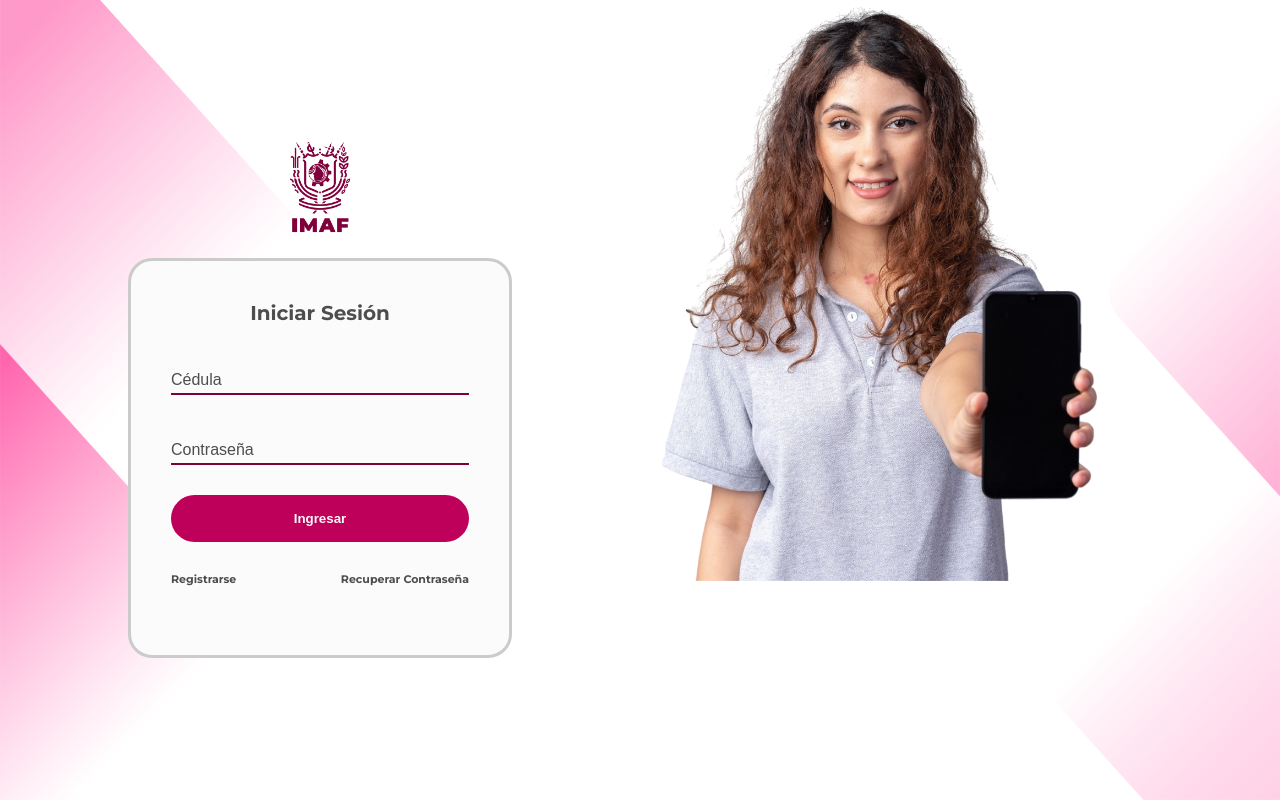
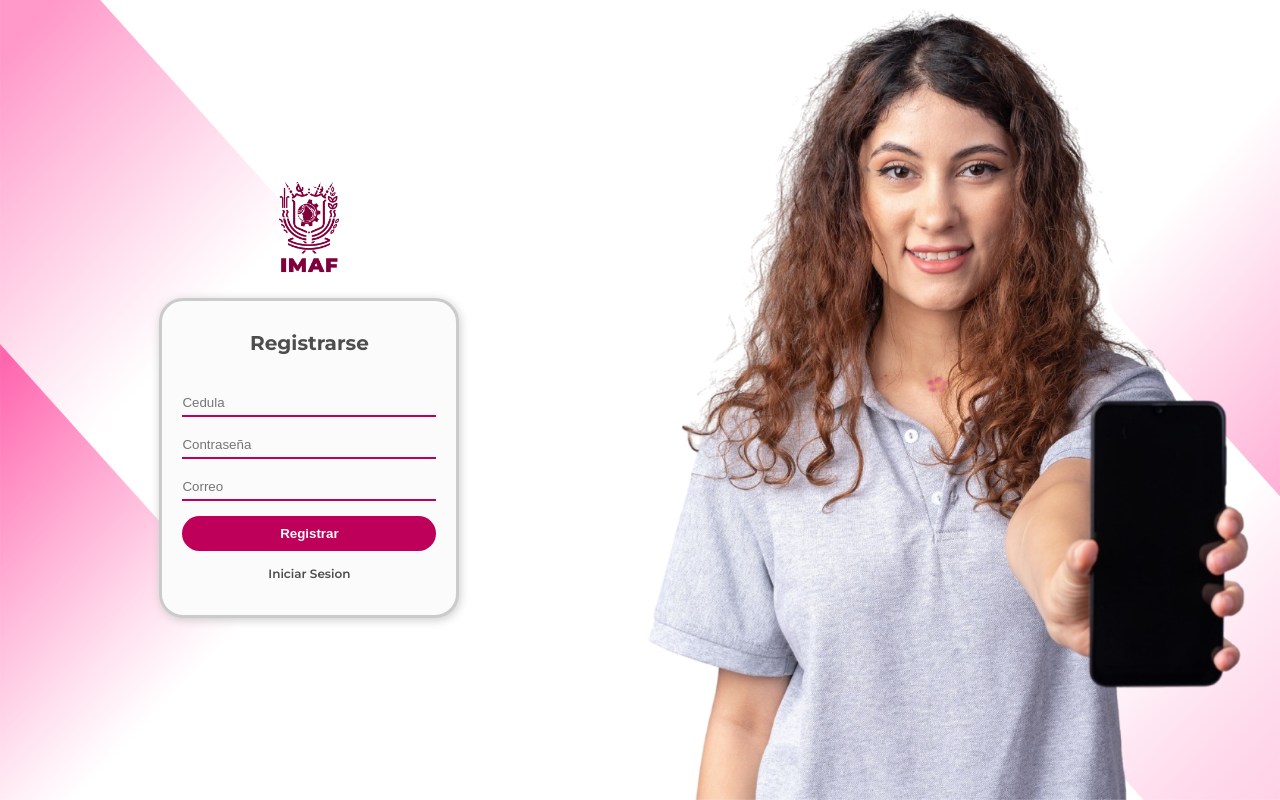
Before and after one commit to Emcahell/imaf-project, a PHP site: page /register.html in a window 1280 px wide. Run offline with PHP 8.4, Linux system fonts and the light colour scheme.

Commit message:
Pantalla de registro Final

```diff
--- a/register.html
+++ b/register.html
@@ -1,34 +1,58 @@
 <!DOCTYPE html>
-<html lang="es">
-<head>
-  <meta charset="UTF-8">
-  <meta name="viewport" content="width=device-width, initial-scale=1.0">
-  <link rel="stylesheet" href="./styles/register.css">
-
-  <title>Iniciar Sesión</title>
-</head>
-<body>
-  <div class="center-box">
-
-    <img src="./assets/recursos/logo-imaf.png" class="logo-img" alt="logo-imaf">
-    <div class="form-box">
-      <h1>Iniciar Sesión</h1>
-      <form action="">
-        <input type="number" placeholder="Cédula">
-        <input type="password" placeholder="Contraseña">
-        <button>Ingresar</button>
+<html lang="en">
+  <head>
+    <meta charset="UTF-8" />
+    <meta name="viewport" content="width=device-width, initial-scale=1.0" />
+    <link rel="stylesheet" href="styles/register.css" />
+    <title>Register | IMAF</title>
+  </head>
+  <body>
+    <div class="box-center">
+      <img
+        src="assets/recursos/logo-imaf.png"
+        alt="logo-imaf"
+        class="logo-img"
+      />
+      <form action="" name="formRegister" class="form">
+        <div class="form-title">
+          <h1>Registrarse</h1>
+        </div>
+        <div class="form-item">
+          <input
+            type="number"
+            name="cedula"
+            placeholder="Cedula"
+            class="form-input"
+          />
+        </div>
+        <div class="form-item">
+          <input
+            type="password"
+            name="contraseña"
+            placeholder="Contraseña"
+            class="form-input"
+          />
+        </div>
+        <div class="form-item">
+          <input
+            type="email"
+            name="correo"
+            placeholder="Correo"
+            class="form-input"
+          />
+        </div>
+        <div class="form-item">
+          <button type="submit" name="button" class="btn">Registrar</button>
+        </div>
+        <div class="form-link">
+          <a href="">Iniciar Sesion</a>
+        </div>
       </form>
-      <div class="additional-links">
-        <div class="links-box">
-          <a href="#">Registrarse</a>
-          <a href="/pages/auth/confirm-recover.html" target="_blank">Recuperar Contraseña</a>
-        </div>
-      </div>
     </div>
-  </div>
-  <div class="caja-img">
-
-    <img src="assets/images/model-register.png" class="chama" alt="">
-  </div>
-</body>
+    <img
+      src="assets/images/model-register.png"
+      alt="mujer-posando-con-un-telefono-en-la-mano"
+      class="img-modelo"
+    />
+  </body>
 </html>
--- a/styles/register.css
+++ b/styles/register.css
@@ -7,115 +7,113 @@
 }
 
 html{
-        font-size: 62.5%;
+    font-size: var(--font-size);
 }
 
-   body {
-            margin: 0;
-            padding: 0;
+body{
     width: 100vw;
-            background-image: url(/assets/recursos/bars-bg.png);
+    height: 100vh;
+    background-image: url(../assets/recursos/bars-bg.png);
     background-size: 100% 100%;
     background-repeat: no-repeat;
     background-position: center;
     background-attachment: fixed;
-            height: 100vh; /* Asegura que el body ocupe toda la pantalla */
-            font-family: 'Montserrat', sans-serif;
+
     display: flex;
+    justify-content: space-around;
+    align-items: center;
+    font-family: var(--font-family);
 }
 
-        .center-box{
-            width: 50%;
-            height: 100%;
+.box-center{
+    width: 100%;
+    height: 100vh;
     display: flex;
     flex-direction: column;
+    justify-content: center;
     align-items: center;
-            justify-content: center;
+    position: relative;
+}
 
-        }
 .logo-img{
     width: 60px;
     margin-bottom: 16px;
 }
-        .form-box{
+
+.form{
+    width: 300px;
+    height: 320px;
     background-color: var(--background-color);
-            width: 60%;
-            height: 68%;
-            border-radius: 24px;
-            border: 3px solid var(--color-gray-borders);
-            padding: 40px;
-            max-height: 400px;
+    padding: 1rem 2rem;
+    border: var(--border-login);
+    border-radius: var(--border-radius-login);
+    box-shadow: 1px 2px 10px var(--color-gray-borders);
+    display: flex;
+    flex-direction: column;
+    align-items: center;
 }
 
-        .form-box h1{
+.form-title{
+    margin: 20px 0;
+}
+
+h1{
     font-size: 2rem;
-            text-align: center;
     color: var(--color-gray-titles);
 }
 
-        form{
-            display: flex;
-            flex-direction: column;
+.form-item{
+    width: 100%;
+    margin-top: 15px;
 }
 
-        form input{
-            margin-top: 48px;
+.form-input{
+    width: 100%;
+    padding: .5rem 0;
     border: none;
-            border-bottom: 2px solid var(--color-wine);
+    border-bottom: 2px solid var(--color-pink-buttons);
     background-color: var(--background-color);
     outline: none;
-            padding-bottom: 5px;
-            transition: 0.6s;
 }
 
-        form input:focus{
+.form-input:focus{
     border-bottom: 2px solid var(--color-pink-hover);
+    transition: 1s ease;
 }
 
-        form input::placeholder{
-            font-size: 1.6rem;
-            opacity: 100%;
-            font-weight: 200;
-            color: var(--color-gray-titles)
-        }
-
-        .form-box button{
-            margin: 30px 0;
+.btn{
+    width: 100%;
+    padding: 1rem;
+    border-radius: var(--border-radius-login);
+    border: none;
     background-color: var(--color-pink-buttons);
-            border: 0;
-            border-radius: 24px;
-            padding: 16px 0;
     color: var(--background-color);
-            font-weight: bold;
+    font-weight: 600;
     cursor: pointer;
 }
 
-        .form-box button:hover{
+.btn:hover{
     background-color: var(--color-pink-hover);
+    transition: 1s ease;
 }
 
-        .links-box{
-            display: flex;
-            justify-content: space-between;
+.form-link{
+    margin-top: 15px;
 }
 
-        .form-box a{
+a{
     color: var(--color-gray-titles);
     text-decoration: none;
-            font-weight: bold;
-            font-size: 1.1rem;
+    font-size: 1.2rem;
+    font-weight: 600;
 }
 
-        .form-box a:hover{
+a:hover{
     color: var(--color-pink-hover);
+    text-decoration: underline;
 }
 
-        .caja-img{
-            width: 50%;
-            height: auto;
-            overflow: hidden;
+.img-modelo{
+    width: 60%;
+    height: 100vh;
 }
-        .chama{
-            width: 75%;
-
-        }
```
Lines whose indentation alone changed are shown as unchanged.
